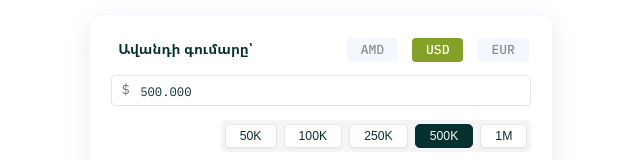
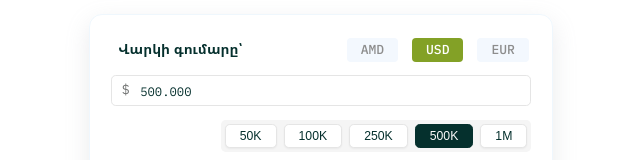
Before and after one commit to Narekkk2000/loan-calculator-real, a Vue app: page / in a window 1280 px wide. Shown: the top 160 px of the page, without its empty margins (319-959 px from the left). Built offline with nearby package versions, Linux system fonts and the light colour scheme; the HTML template or start-up script is replaced by a standard one.

Commit message:
renamed label

```diff
--- a/src/pages/loanCalculator/inputs/LoanAmountInput.vue
+++ b/src/pages/loanCalculator/inputs/LoanAmountInput.vue
@@ -26,7 +26,7 @@ const { localValue, validationError, onInput, isPresetActive, selectPreset } = u
     <div class="w-full self-start">
       <InputField
         has-prefix
-        label="Ավանդի գումարը՝"
+        label="Վարկի գումարը՝"
         type="number"
         inputmode="numeric"
         label-margin-bottom="-5px"
```
